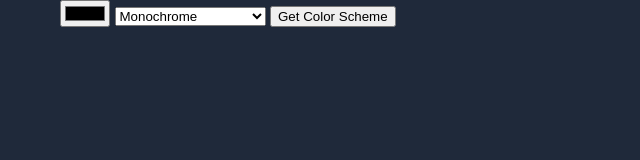
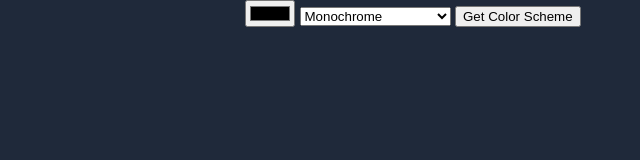
Before and after one commit to jonhayjr/colorschemegenerator, a plain HTML site: page index.html in a window 1280 px wide. Shown: the whole page, without its empty margins (120-760 px from the left). Drawn offline with Linux system fonts and the light colour scheme.

Commit message:
Changed max-width on container to 550px

```diff
--- a/css/styles.css
+++ b/css/styles.css
@@ -11,6 +11,6 @@ body {
 
 .container {
     width: 90%;
-    max-width: 920px;
+    max-width: 550px;
     margin: 0 auto;
 }
```
